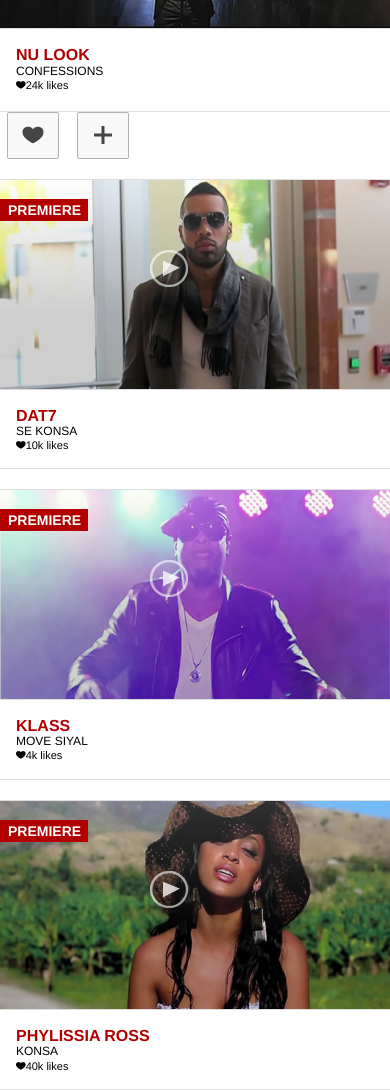
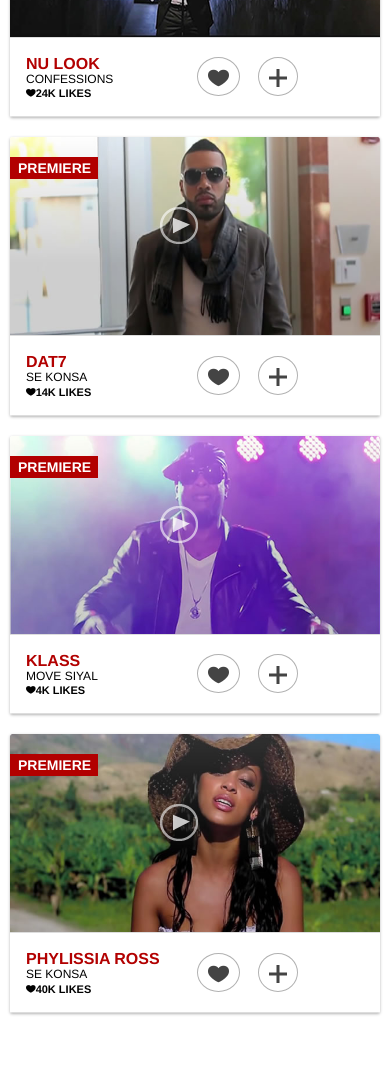
Before and after one commit to doobee46/mizikjams_ionic, a website: page www/index.html in a window 390 px wide. Shown: the part 211-1301 px from the top of the page. After the commit the page ends 1264 px from the top, so only its background shows below. Drawn offline with Linux system fonts and the light colour scheme; some packages are replaced by stand-ins of ours; files that its build step writes are made by us from their sources; files whose address does not match are found by name.

Commit message:
fix ui display for ios devises

```diff
--- a/www/css/style.css
+++ b/www/css/style.css
@@ -42,13 +42,18 @@ a.header:hover{
   color:#B20000;
 }
 
+.bar{
+
+}
+
 .bar-subheader{
   height:30px;
-  background-color:#E2E2E2;
+  background-color:#fff;
 }
 
 .move_up{
   position:relative;
+  top:70px;
 }
 
 a.card-info h3{
@@ -65,7 +70,8 @@ a.card-info h4{
 
 a.card-info h5{
   font-size:11px !important;
-  font-weight:normal;
+  font-weight:bold;
+  text-transform:uppercase;
   margin-top:-3px;
 }
 
@@ -91,3 +97,18 @@ a.card-info h5{
   font-weight:bold;
   margin:3px 0px 0px 8px;
 }
+
+span.btn-block{
+  position:absolute;
+  bottom:15px;
+  left:180px;
+  float:right;
+  z-index:1000;
+
+}
+
+i.circle-icon {
+    padding:10px;
+    border-radius: 50%;
+    border:1px solid #B2B2B2;
+}
--- a/www/index.html
+++ b/www/index.html
@@ -27,9 +27,9 @@
       <ion-header-bar class="bar bar-header bar-assertive main_red">
        <button class="icon ion-navicon button button-clear"></button>
          <h1 class="title"><img class="title-image" src="img/logo.png" alt="logo"></h1>
-      <a href="#" class=" button button-clear btn-cap">
-      <!--<i class="icon icon-right ion-android-arrow-dropdown">
-      </i>--> Browse
+      <a href="#" class=" button button-clear">
+      <i class="icon icon-right ion-ios-film-outline">
+      </i>
       </a>
       </ion-header-bar>
       <ion-header-bar class="bar-subheader">
@@ -43,8 +43,8 @@
           <a class="header">TOP PLAYLISTS</a>
         </a></ion-scroll>
       </ion-header-bar>
-      <ion-content class="move_up">
-        <div class="list inset">
+      <ion-content>
+        <div class="list card">
             <div class="item item-image">
               <img src="img/confessions.jpg">
               <div class="btn_play">
@@ -55,22 +55,22 @@
               <h3>NU LOOK</h3>
               <h4>CONFESSIONS</h4>
               <h5><i class="icon icon-left ion-ios-heart"></i>24k likes</h5>
-              <span class="btn-block">
-                <a href="#" class=" button button-clear">
-                  <i class=" button icon ion-ios-heart">
+            </a>
+             <span class="btn-block">
+                <a href="#" class=" button button-clear circle">
+                  <i class=" icon dark ion-ios-heart circle-icon">
                   </i>
                 </a>
                 <a href="#" class=" button button-clear">
-                   <i class="button icon ion-plus">
+                   <i class="icon dark ion-plus circle-icon">
                    </i>
                 </a>
               </span>
-            </a>
             <div class="premiere_flag">
               <h2>PREMIERE</h2>
             </div>
         </div>
-         <div class="list inset">
+         <div class="list card">
             <div class="item item-image">
               <img src="img/se_konsa.jpg">
               <div class="btn_play">
@@ -80,14 +80,23 @@
              <a href="#" class="item card-info">
               <h3>DAT7</h3>
               <h4>SE KONSA</h4>
-              <h5><i class="icon icon-left ion-ios-heart"></i>10k likes</h5>
+              <h5><i class="icon icon-left ion-ios-heart"></i>14k likes</h5>
             </a>
+             <span class="btn-block">
+                <a href="#" class=" button button-clear circle">
+                  <i class=" icon dark ion-ios-heart circle-icon">
+                  </i>
+                </a>
+                <a href="#" class=" button button-clear">
+                   <i class="icon dark ion-plus circle-icon">
+                   </i>
+                </a>
+              </span>
             <div class="premiere_flag">
               <h2>PREMIERE</h2>
             </div>
-
         </div>
-        <div class="list inset">
+        <div class="list card">
             <div class="item item-image">
               <img src="img/move_siyal.jpg">
               <div class="btn_play">
@@ -99,11 +108,21 @@
               <h4>MOVE SIYAL</h4>
               <h5><i class="icon icon-left ion-ios-heart"></i>4k likes</h5>
             </a>
+             <span class="btn-block">
+                <a href="#" class=" button button-clear circle">
+                  <i class=" icon dark ion-ios-heart circle-icon">
+                  </i>
+                </a>
+                <a href="#" class=" button button-clear">
+                   <i class="icon dark ion-plus circle-icon">
+                   </i>
+                </a>
+              </span>
             <div class="premiere_flag">
               <h2>PREMIERE</h2>
             </div>
         </div>
-        <div class="list inset">
+        <div class="list card">
             <div class="item item-image">
               <img src="img/konsa.jpg">
               <div class="btn_play">
@@ -112,9 +131,19 @@
             </div>
              <a href="#" class="item card-info">
               <h3>PHYLISSIA ROSS</h3>
-              <h4>KONSA</h4>
-              <h5><i class=" icon icon-left ion-ios-heart"></i>40k likes</h5>
+              <h4>SE KONSA</h4>
+              <h5><i class="icon icon-left ion-ios-heart"></i>40k likes</h5>
             </a>
+             <span class="btn-block">
+                <a href="#" class=" button button-clear circle">
+                  <i class=" icon dark ion-ios-heart circle-icon">
+                  </i>
+                </a>
+                <a href="#" class=" button button-clear">
+                   <i class="icon dark ion-plus circle-icon">
+                   </i>
+                </a>
+              </span>
             <div class="premiere_flag">
               <h2>PREMIERE</h2>
             </div>
```
